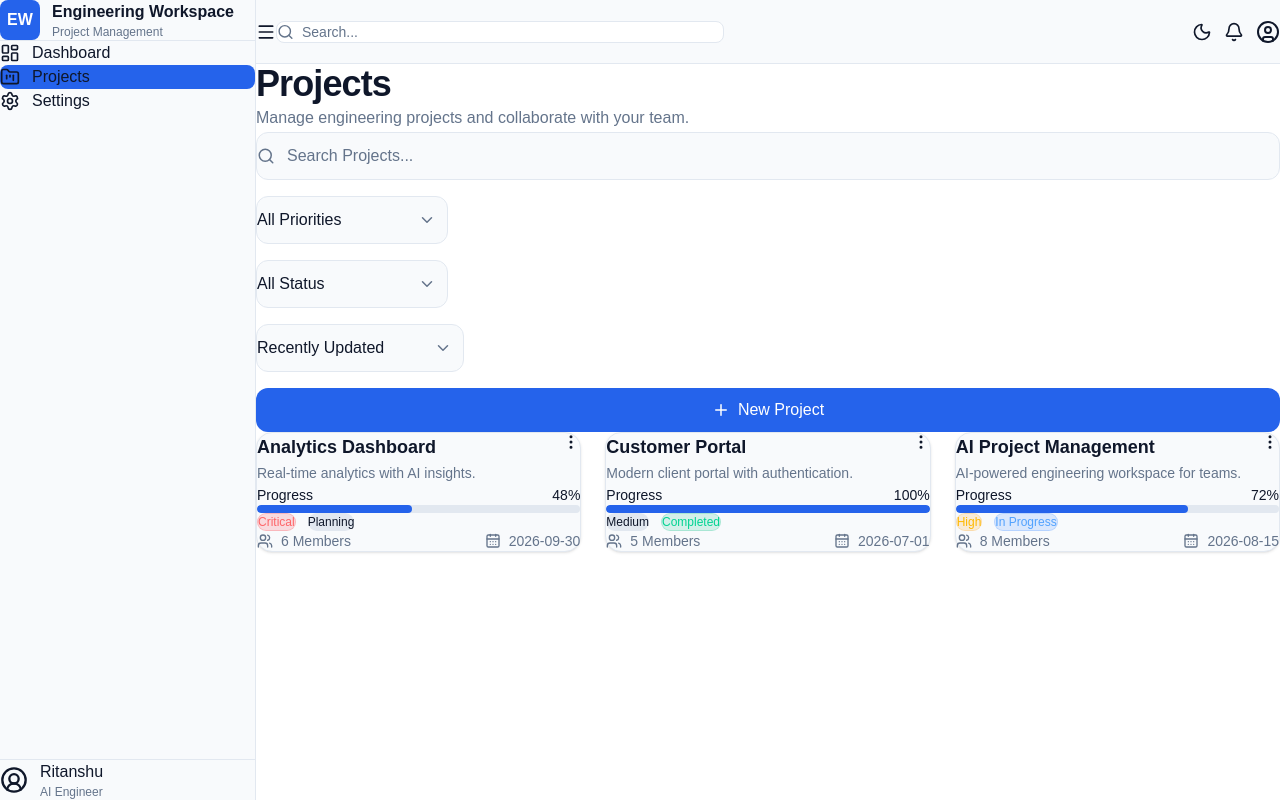
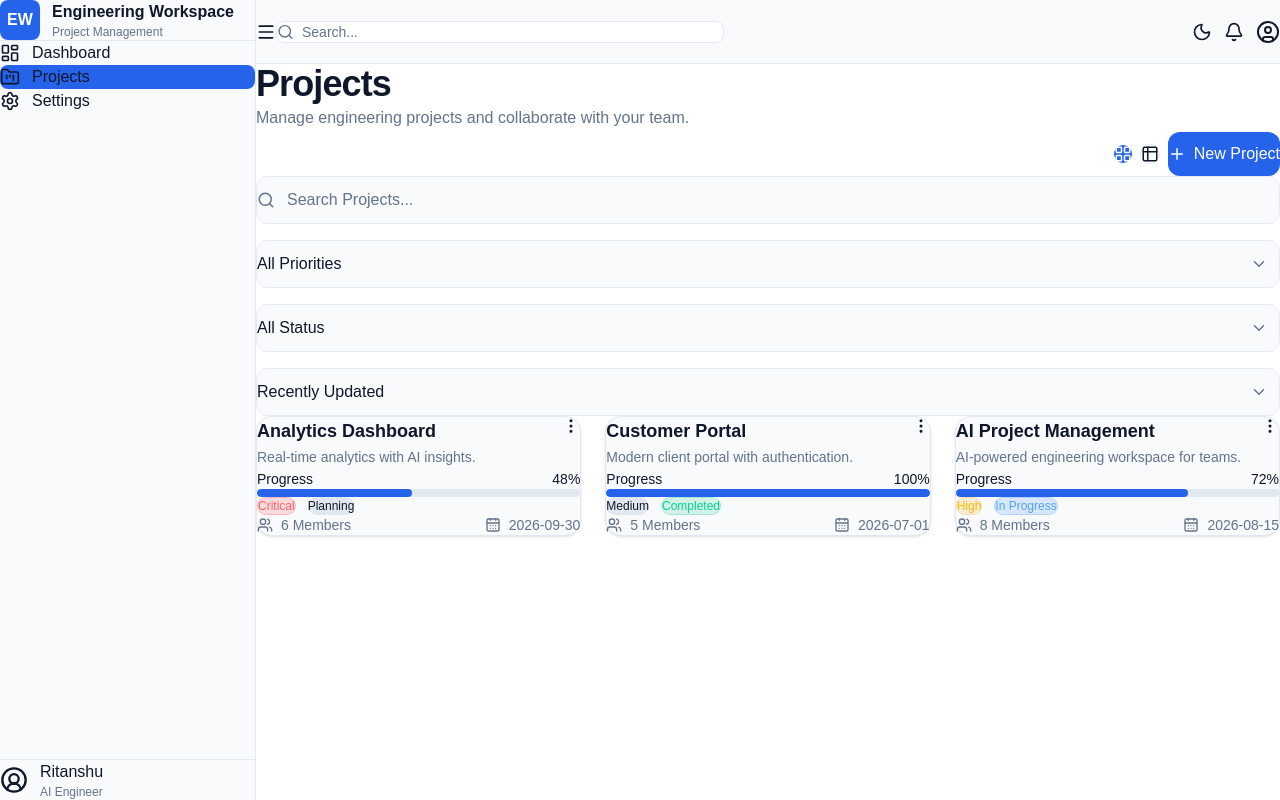
Before and after one commit to Ritanshu17/AI-Driven-Project-Management-System, a Next.js app in the folder frontend/: page /projects in a window 1280 px wide. Built offline with nearby package versions, Linux system fonts and the light colour scheme.

Commit message:
added a new grid button\

```diff
--- a/frontend/components/projects/ProjectGrid.tsx
+++ b/frontend/components/projects/ProjectGrid.tsx
@@ -2,6 +2,7 @@
 
 import ProjectCard from "./ProjectCard";
 import { Project } from "./data/types";
+import { EmptyState } from "@/components/ui";
 
 interface ProjectGridProps {
   projects: Project[];
@@ -15,6 +16,19 @@ export default function ProjectGrid({
     <div className="rounded-2xl border border-dashed border-[var(--border)] p-10 text-center">
       No projects found.
     </div>
+  );
+}
+if (projects.length === 0) {
+  return (
+    <EmptyState
+      title="No projects found"
+      description="Try changing your search or filters, or create a new project."
+      // action={
+      //   <Button onClick={/* We'll wire this next */}>
+      //     Create Project
+      //   </Button>
+      // }
+    />
   );
 }
   return (
--- a/frontend/components/projects/ProjectToolbar.tsx
+++ b/frontend/components/projects/ProjectToolbar.tsx
@@ -1,6 +1,6 @@
 "use client";
 
-import { Search, Plus } from "lucide-react";
+import { Search, Plus, LayoutGrid, Table2} from "lucide-react";
 
 import {
   Button,
@@ -44,6 +44,11 @@ interface ProjectToolbarProps {
   sort: string;
   onSortChange: (value: string) => void;
 
+
+
+  view: "grid" | "table";
+  onViewChange: (view: "grid" | "table") => void;
+
   onCreateProject: () => void;
 }
 
@@ -60,15 +65,43 @@ export default function ProjectToolbar({
 
   sort,
   onSortChange,
+
+  view,
+  onViewChange,
+
   onCreateProject,
 }: ProjectToolbarProps) {
 return (
-    <div className="flex flex-col gap-4 p-6">
+  <div className="space-y-6">
 
-      {/* Search */}
+    {/* Top Right Controls */}
+    <div className="flex justify-end items-center gap-2">
+      <Button
+        variant={view === "grid" ? "primary" : "outline"}
+        size="icon"
+        onClick={() => onViewChange("grid")}
+      >
+        <LayoutGrid size={18} />
+      </Button>
 
-      <div className="flex-1">
+      <Button
+        variant={view === "table" ? "primary" : "outline"}
+        size="icon"
+        onClick={() => onViewChange("table")}
+      >
+        <Table2 size={18} />
+      </Button>
 
+      <Button
+        leftIcon={<Plus size={18} />}
+        onClick={onCreateProject}
+      >
+        New Project
+      </Button>
+    </div>
+
+    {/* Search & Filters */}
+    <div className="flex flex-col gap-4">
       <Input
         value={search}
         onChange={(e) => onSearchChange(e.target.value)}
@@ -76,23 +109,11 @@ export default function ProjectToolbar({
         leftIcon={<Search size={18} />}
       />
 
-      </div>
-
-      {/* Priority */}
-
-      <div className="w-full lg:w-48">
-
       <Select
         value={priority}
         onChange={(e) => onPriorityChange(e.target.value)}
         options={priorityOptions}
       />
-
-      </div>
-
-      {/* Status */}
-
-      <div className="w-full lg:w-48">
 
       <Select
         value={status}
@@ -100,30 +121,13 @@ export default function ProjectToolbar({
         options={statusOptions}
       />
 
-      </div>
-
-      {/* Sort */}
-
-      <div className="w-full lg:w-52">
-
       <Select
         value={sort}
         onChange={(e) => onSortChange(e.target.value)}
         options={sortOptions}
       />
-
     </div>
-
-      {/* Button */}
-
-      <Button
-        leftIcon={<Plus size={18} />}
-        onClick={onCreateProject}
-      >
-        New Project
-      </Button>
 
   </div>
 );
-
 }
--- a/frontend/components/projects/ProjectsView.tsx
+++ b/frontend/components/projects/ProjectsView.tsx
@@ -8,6 +8,7 @@ import ProjectToolbar from "./ProjectToolbar";
 import ProjectGrid from "./ProjectGrid";
 import CreateProjectModal from "./CreateProjectModal";
 import { Project } from "@/components/projects/data/types";
+import ProjectTable from "./ProjectTable";
 
 export default function ProjectsView() {
 
@@ -17,6 +18,7 @@ export default function ProjectsView() {
   const [priorityFilter, setPriorityFilter] = useState("all");
   const [statusFilter, setStatusFilter] = useState("all");
   const [sortBy, setSortBy] = useState("updated");
+  const [view, setView] = useState<"grid" | "table">("grid");
   const handleCreateProject = (project: Project) => {
   setProjects((prev) => [...prev, project]);
 };
@@ -76,14 +78,23 @@ const filteredProjects = projects
         sort={sortBy}
         onSortChange={setSortBy}
 
+        view={view}
+        onViewChange={setView}
+
 
 
         onCreateProject={() => setOpen(true)}
     />
 
-      <ProjectGrid
-          projects={filteredProjects}
-      />
+      {view === "grid" ? (
+          <ProjectGrid
+              projects={filteredProjects}
+          />
+      ) : (
+          <ProjectTable
+              projects={filteredProjects}
+          />
+      )}
 
       <CreateProjectModal
         open={open}
```
Lines whose indentation alone changed are shown as unchanged.
